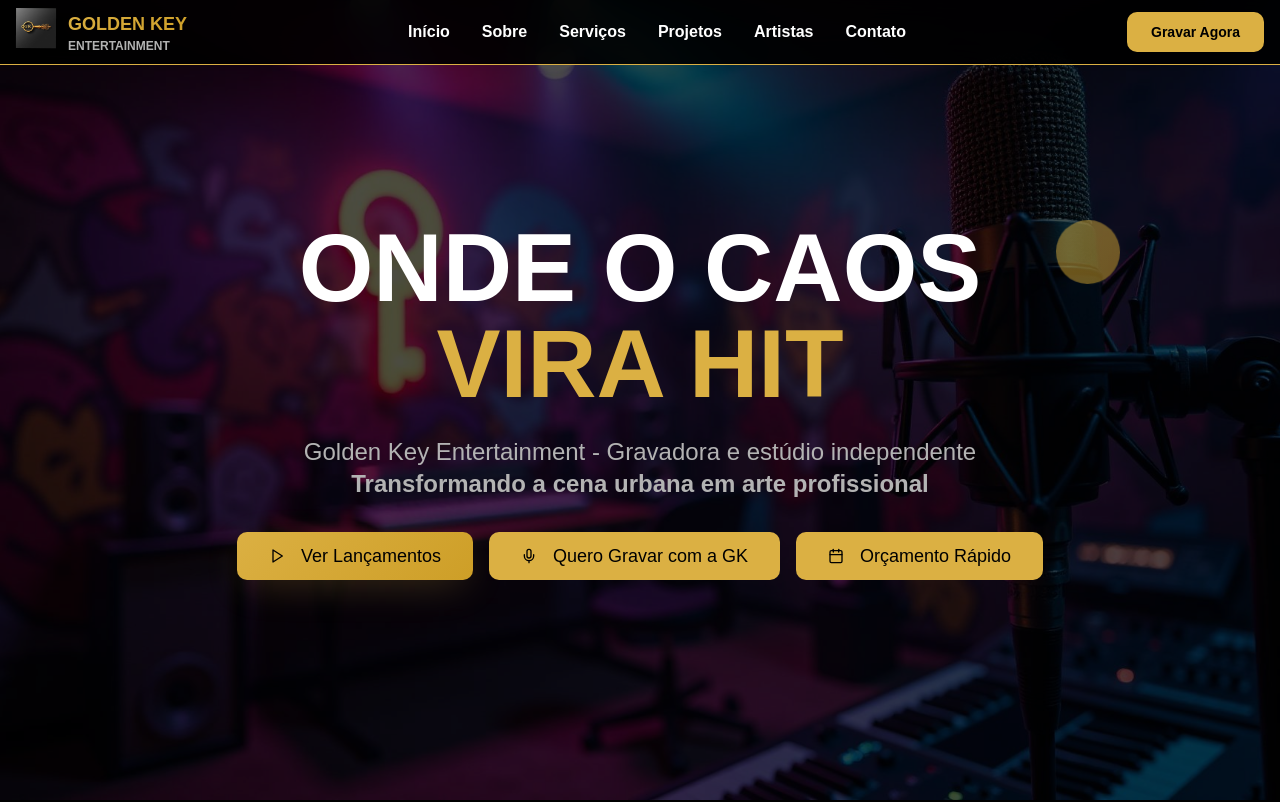
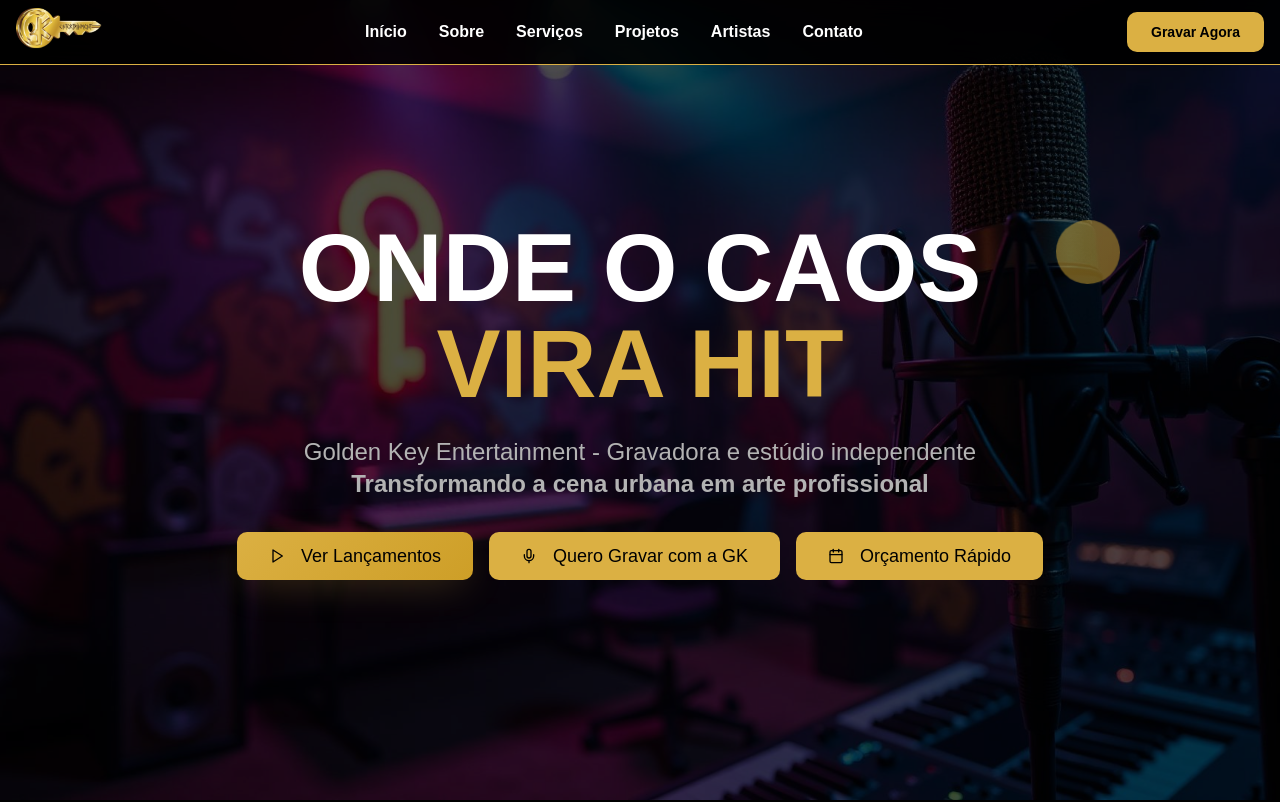
Before and after one commit to entgoldenkey-dev/golden-key-beats-hub, a React (Vite) app: page / in a window 1280 px wide. Shown: the top 802 px of the page. Built offline with nearby package versions, Linux system fonts and the light colour scheme; a web font is replaced by a local one.

Commit message:
Update header and footer logo
Replaced the header and footer logo with the provided image.
Here are the files that were edited by the AI in that message:
-edited src/components/Header.tsx
-edited src/components/Footer.tsx

```diff
--- a/src/components/Footer.tsx
+++ b/src/components/Footer.tsx
@@ -1,6 +1,6 @@
 import { Button } from "@/components/ui/button";
 import { Instagram, Youtube, Music, MapPin, Phone, Mail, MessageCircle } from "lucide-react";
-import logoIcon from "@/assets/logo-icon.png";
+import logoIcon from "/lovable-uploads/70e7fa60-a6b0-4e71-9007-45031badb7ef.png";
 
 const Footer = () => {
   const quickLinks = [
@@ -46,15 +46,7 @@ const Footer = () => {
             {/* Brand Section */}
             <div className="lg:col-span-1">
               <div className="flex items-center space-x-3 mb-6">
-                <img src={logoIcon} alt="Golden Key" className="w-12 h-12 animate-float" />
-                <div>
-                  <h3 className="font-roc font-black text-xl text-gradient-golden">
-                    GOLDEN KEY
-                  </h3>
-                  <p className="text-sm text-muted-foreground font-semibold">
-                    ENTERTAINMENT
-                  </p>
-                </div>
+                <img src={logoIcon} alt="Golden Key Entertainment" className="h-12 w-auto animate-float" />
               </div>
               <p className="text-muted-foreground mb-6 leading-relaxed">
                 Gravadora e estúdio independente especializada em rap/trap.
--- a/src/components/Header.tsx
+++ b/src/components/Header.tsx
@@ -1,7 +1,7 @@
 import { useState } from "react";
 import { Button } from "@/components/ui/button";
 import { Menu, X, Music, Mic, Users, Phone } from "lucide-react";
-import logoIcon from "@/assets/golden-key-logo.png";
+import logoIcon from "/lovable-uploads/70e7fa60-a6b0-4e71-9007-45031badb7ef.png";
 
 const Header = () => {
   const [isMenuOpen, setIsMenuOpen] = useState(false);
@@ -35,15 +35,7 @@ const Header = () => {
           <div className="flex items-center justify-between h-16">
             {/* Logo */}
             <div className="flex items-center space-x-3 cursor-pointer" onClick={() => scrollToSection("#inicio")}>
-              <img src={logoIcon} alt="Golden Key" className="w-10 h-10 animate-float" />
-              <div>
-                <h1 className="font-roc font-black text-lg text-gradient-golden">
-                  GOLDEN KEY
-                </h1>
-                <p className="text-xs text-muted-foreground font-semibold">
-                  ENTERTAINMENT
-                </p>
-              </div>
+              <img src={logoIcon} alt="Golden Key Entertainment" className="h-10 w-auto animate-float" />
             </div>
 
             {/* Desktop Navigation */}
```
Also changed, not shown: public/lovable-uploads/70e7fa60-a6b0-4e71-9007-45031badb7ef.png (added).
